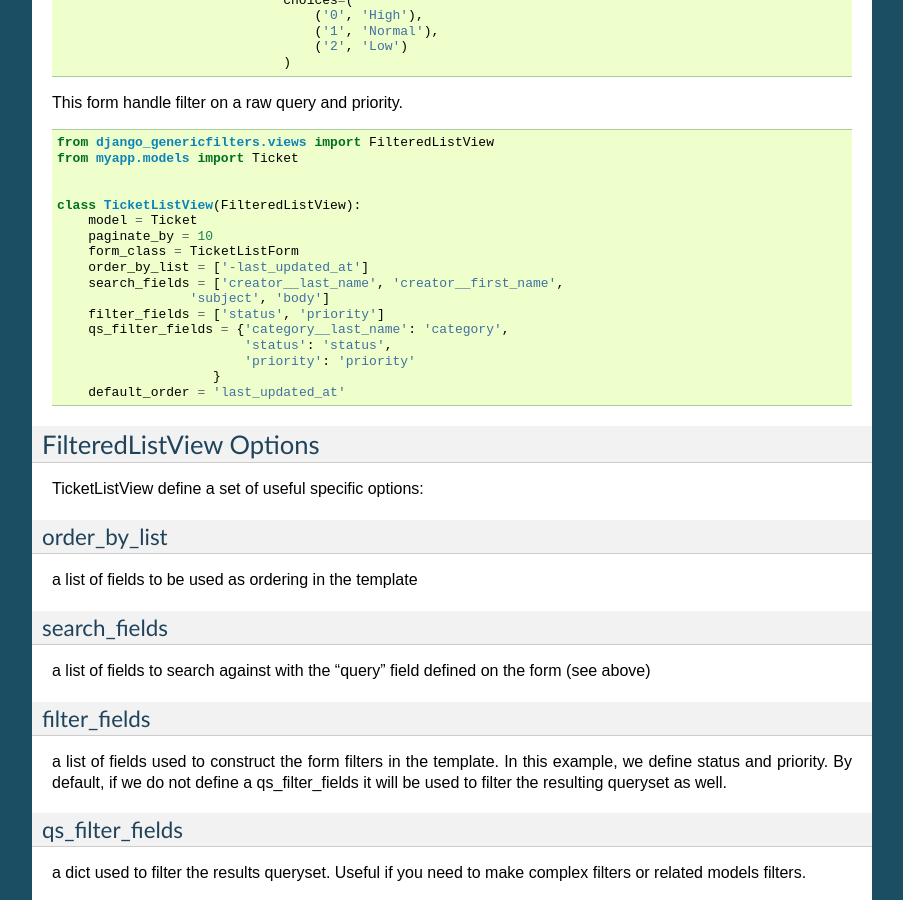
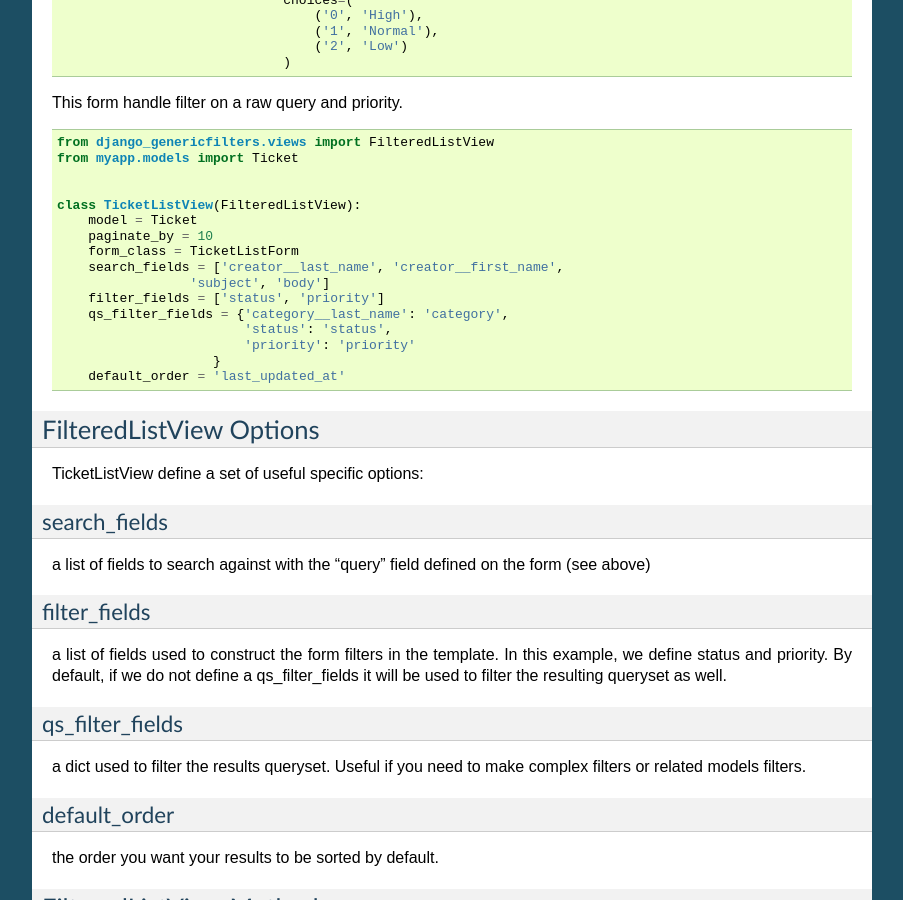
Before and after one commit to peopledoc/django-generic-filters, a Sphinx documentation site: the page built from docs/api/filtered_list_view.txt, in a window 1280 px wide and 900 px high, scrolled down 434 px. Shown: the whole window, without its empty margins (198-1101 px from the left). Built offline with Sphinx 7.4.7, drawn with Linux system fonts in a browser that asks for light colours; the version number could not be read and is left out.

Commit message:
[Documentation] Update documentation.

```diff
--- a/README.rst
+++ b/README.rst
@@ -34,7 +34,6 @@ Example
 
         # FilteredListView options
         form_class = UserListForm
-        order_by_list = ['date_joined', 'last_login', 'last_name']
         search_fields = ['first_name', 'last_name', 'username', 'email']
         filter_fields = ['is_active', 'is_staff', 'is_superuser']
         default_order = 'last_name'
--- a/docs/api/filtered_list_view.txt
+++ b/docs/api/filtered_list_view.txt
@@ -45,7 +45,6 @@ This form handle filter on a raw query and priority.
         model = Ticket
         paginate_by = 10
         form_class = TicketListForm
-        order_by_list = ['-last_updated_at']
         search_fields = ['creator__last_name', 'creator__first_name',
                      'subject', 'body']
         filter_fields = ['status', 'priority']
@@ -61,11 +60,6 @@ FilteredListView Options
 ************************
 
 TicketListView define a set of useful specific options:
-
-order_by_list
--------------
-
-a list of fields to be used as ordering in the template
 
 search_fields
 -------------
```
